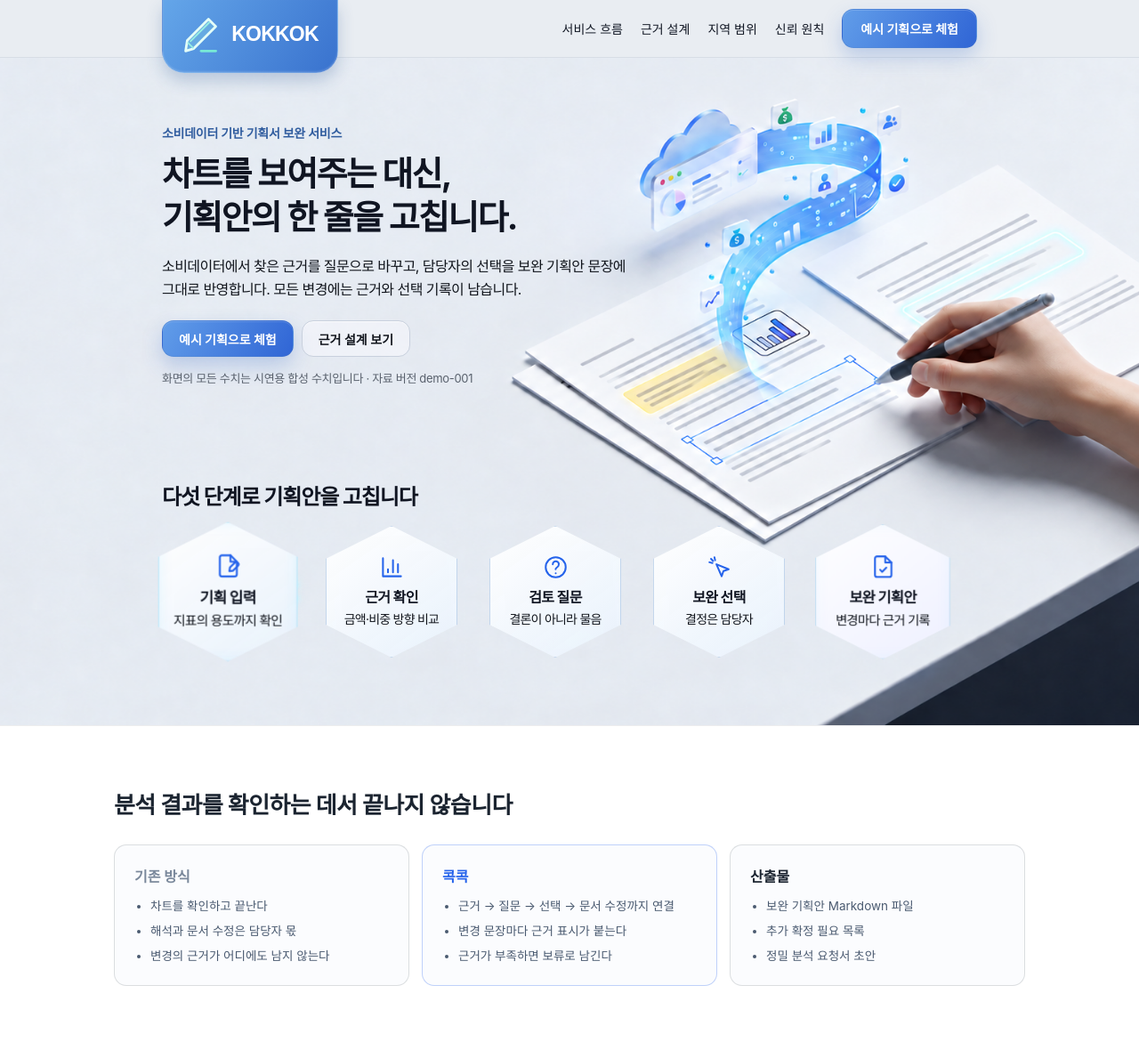
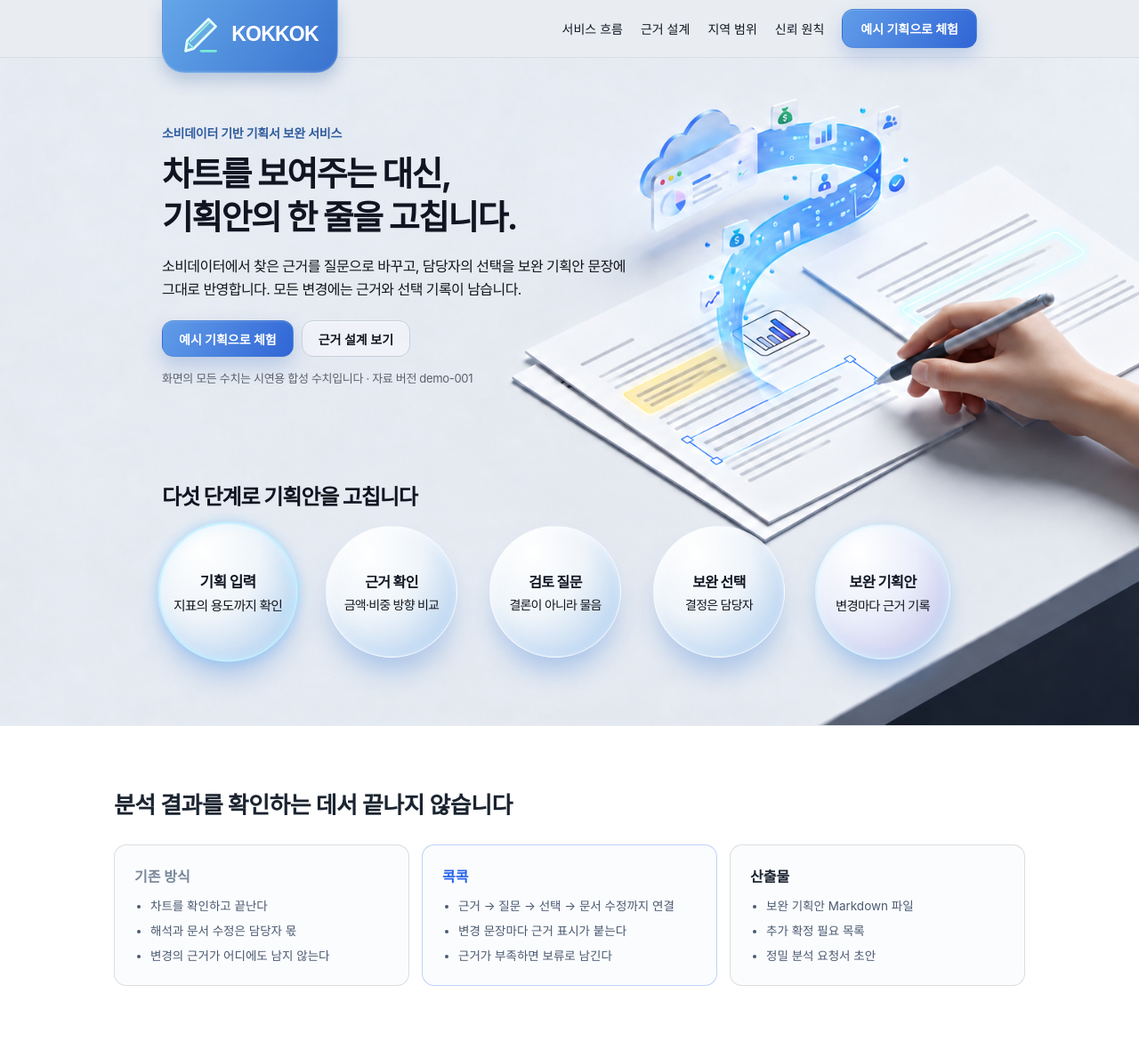
Before and after one commit to aideveloperno1/fest-spend-planner-con001-deploy, a FastAPI app: page / in a window 1280 px wide. Shown: the top 1180 px of the page at 89% size. Run offline with FastAPI, Linux system fonts and the light colour scheme; parts of the project's set-up code (start-up, migrations or seed data) failed here and were passed over; some web fonts are replaced.

Commit message:
Revert "style(landing): 프로세스 단계를 육각형 카드 디자인 및 단계별 아이콘으로 개선 (기존 웨이브 리본 유지)"
This reverts commit a1c48f392a433b4d181d9fad376adcb9e77a06c0.

```diff
--- a/src/policy_signal_map/web/static/css/landing-hero.css
+++ b/src/policy_signal_map/web/static/css/landing-hero.css
@@ -101,8 +101,7 @@
   position: absolute;
   inset: -1px;
   border: 2px solid #b5ecff;
-  border-radius: 0;
-  clip-path: inherit;
+  border-radius: inherit;
   box-shadow: 0 0 12px #68baff99, inset 0 0 12px #b7eaff80;
   opacity: 0;
   pointer-events: none;
@@ -141,27 +140,15 @@
   justify-content: center;
   align-items: center;
   text-align: center;
-  gap: 3px;
+  gap: 4px;
   padding: 18px 14px;
-  border: 0;
-  border-radius: 0;
-  background: linear-gradient(145deg, rgba(255,255,255,.98), rgba(235,244,253,.94));
-  box-shadow: inset 0 0 0 1px rgba(156, 187, 222, .55);
-  clip-path: polygon(50% 0%, 100% 25%, 100% 75%, 50% 100%, 0% 75%, 0% 25%);
-  filter: drop-shadow(0 10px 11px rgba(47, 91, 145, .22));
+  border: 1px solid rgba(255,255,255,.73);
+  border-radius: 50%;
+  background: radial-gradient(ellipse at 32% 20%, rgba(255,255,255,.98), rgba(246,251,255,.6) 43%, rgba(174,207,240,.72) 82%, rgba(228,239,254,.9));
+  box-shadow: inset 3px 5px 12px #ffffffb3, inset -4px -6px 14px #c2dcf780, 0 22px 30px -7px #538bdd66;
 }
 .lp-intro .lp-step:last-child {
-  background: linear-gradient(145deg, #fff, #eef0ff);
-}
-.lp-step-icon {
-  width: 27px;
-  height: 27px;
-  margin-bottom: 4px;
-  color: #2563eb;
-  stroke: currentColor;
-  stroke-width: 1.8;
-  stroke-linecap: round;
-  stroke-linejoin: round;
+  background: radial-gradient(ellipse at 32% 20%, #fff, #eef0ffb3 44%, #c3c1ebc2 83%, #e9edff);
 }
 .lp-intro .lp-step-title { font-size: 16px; letter-spacing: -.04em; }
 .lp-intro .lp-step-note { color: #11151c; font-size: 14px; letter-spacing: -.055em; white-space: nowrap; line-height: 1.5; }
@@ -184,8 +171,7 @@
   .lp-intro .lp-lead { max-width: 470px; }
   .lp-intro .lp-title { font-size: 34px; }
   .lp-intro .lp-steps { grid-template-columns: repeat(5, 126px); gap: 8px; }
-  .lp-intro .lp-step { width: 126px; height: 126px; padding: 15px 10px; }
-  .lp-step-icon { width: 23px; height: 23px; margin-bottom: 2px; }
+  .lp-intro .lp-step { width: 126px; height: 126px; padding-inline: 10px; }
   .lp-flow-ribbon { height: 126px; }
 }
 @media (max-width: 720px) {
--- a/src/policy_signal_map/web/templates/landing.html
+++ b/src/policy_signal_map/web/templates/landing.html
@@ -65,17 +65,6 @@
           <ol class="lp-steps">
             {% for s in c.steps %}
               <li class="lp-step" style="--i: {{ loop.index0 }}">
-                {% if loop.index == 1 %}
-                  <svg class="lp-step-icon" data-icon="file-edit" viewBox="0 0 24 24" fill="none" aria-hidden="true"><path d="M14 2H6a2 2 0 0 0-2 2v16a2 2 0 0 0 2 2h12a2 2 0 0 0 2-2V8Z"/><path d="M14 2v6h6M13.5 13.5 18 9a2.12 2.12 0 0 1 3 3l-4.5 4.5L13 17l.5-3.5Z"/></svg>
-                {% elif loop.index == 2 %}
-                  <svg class="lp-step-icon" data-icon="bar-chart-3" viewBox="0 0 24 24" fill="none" aria-hidden="true"><path d="M3 3v18h18M18 17V9M13 17V5M8 17v-3"/></svg>
-                {% elif loop.index == 3 %}
-                  <svg class="lp-step-icon" data-icon="help-circle" viewBox="0 0 24 24" fill="none" aria-hidden="true"><circle cx="12" cy="12" r="10"/><path d="M9.1 9a3 3 0 1 1 5.8 1c0 2-3 2-3 4M12 18h.01"/></svg>
-                {% elif loop.index == 4 %}
-                  <svg class="lp-step-icon" data-icon="mouse-pointer-click" viewBox="0 0 24 24" fill="none" aria-hidden="true"><path d="m9 9 5.2 12 1.8-5.2 5.2-1.8L9 9ZM7 2l.7 3M3.6 3.6 5.7 5.7M2 7l3 .7"/></svg>
-                {% else %}
-                  <svg class="lp-step-icon" data-icon="file-check-2" viewBox="0 0 24 24" fill="none" aria-hidden="true"><path d="M14 2H6a2 2 0 0 0-2 2v16a2 2 0 0 0 2 2h12a2 2 0 0 0 2-2V8Z"/><path d="M14 2v6h6M9 15l2 2 4-4"/></svg>
-                {% endif %}
                 <span class="lp-step-title">{{ s.title }}</span>
                 <span class="lp-step-note">{{ s.note }}</span>
               </li>
```
Also changed, not shown: tests/test_landing.py (+0 -11 lines).
